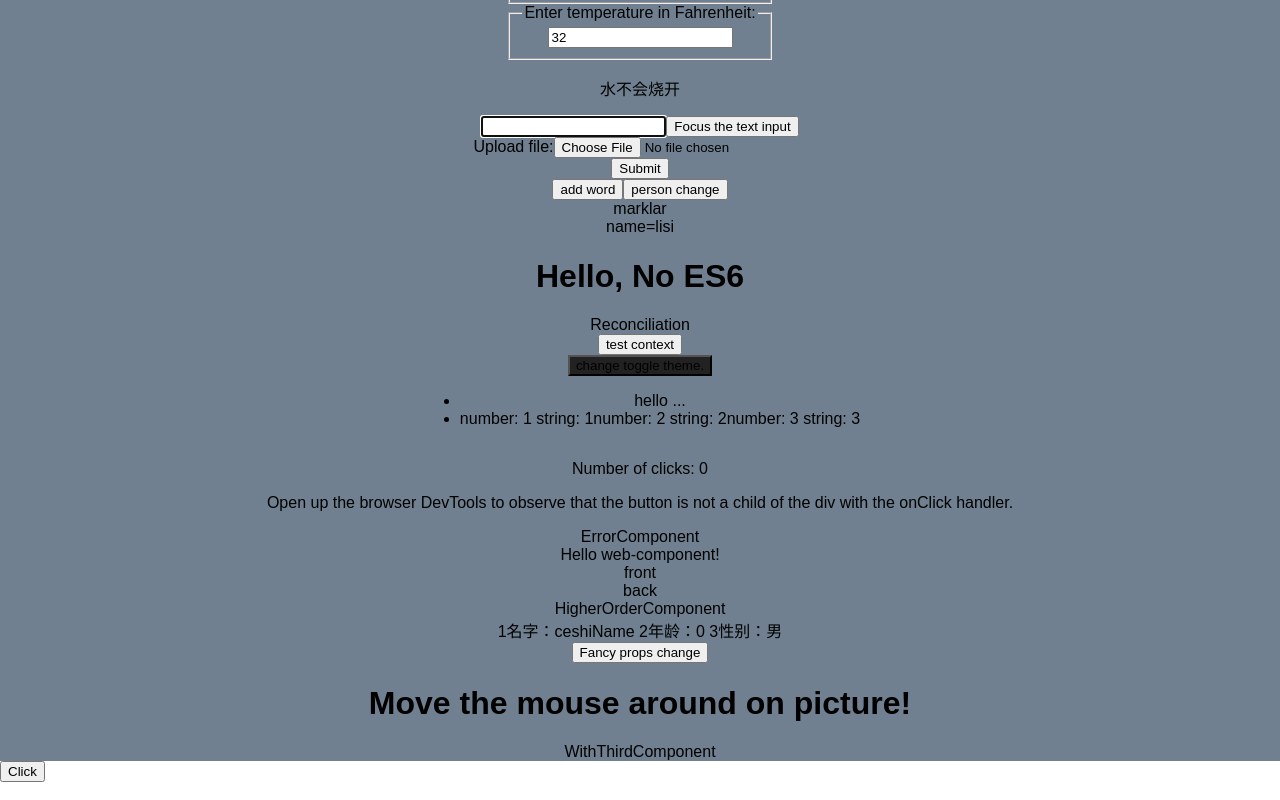
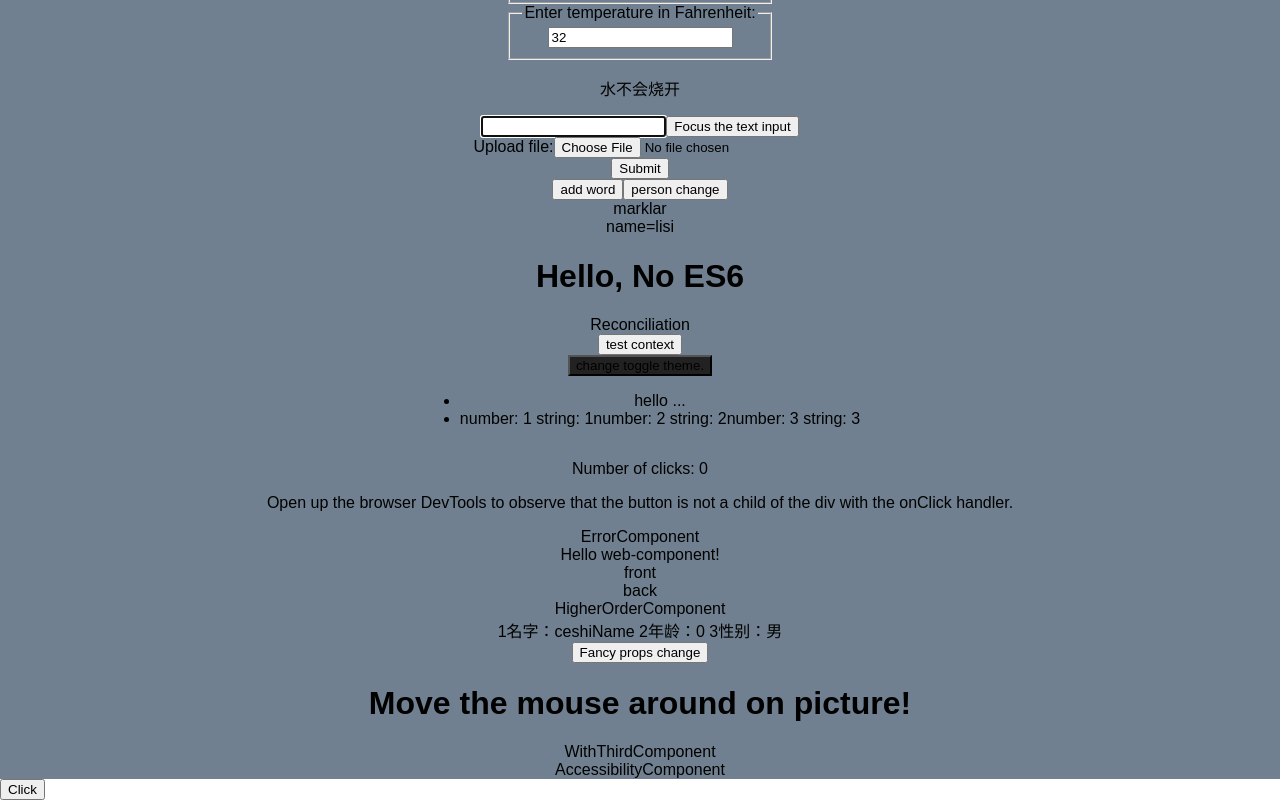
Before and after one commit to XinQiXiao/to-do-react-app, a React (Create React App) app: page / in a window 1280 px wide. Shown: the part 344-1144 px from the top of the page. Built offline with nearby package versions, Linux system fonts and the light colour scheme.

Commit message:
高级 Accessibility

```diff
--- a/src/App.js
+++ b/src/App.js
@@ -8,7 +8,7 @@ import {
   ContextComponent, ThemeComponent,
   // high advance
   PortalComponent, ErrorBoundaries, WebComponent, HighOrder, ForwardingRefs, RenderProps,
-  WithThird,
+  WithThird, Accessibility,
 } from './component'
 
 // img
@@ -44,6 +44,7 @@ class App extends Component {
           <ForwardingRefs />
           <RenderProps />
           <WithThird />
+          <Accessibility />
         </div>
       </div>
     )
--- /dev/null
+++ b/src/component/highAdvance/Accessibility.js
@@ -0,0 +1,16 @@
+/**
+ * 高阶 Accessibility （可访问性）
+ */
+import React, { PureComponent } from  'react'
+
+class AccessibilityComponent extends PureComponent{
+	render(){
+		return (
+			<div >
+				AccessibilityComponent
+			</div>
+		)
+	}
+}
+
+export default AccessibilityComponent
--- a/src/component/highAdvance/index.js
+++ b/src/component/highAdvance/index.js
@@ -5,6 +5,7 @@ import HighOrder from './HigherOrder'
 import ForwardingRefs from './ForwardingRefs'
 import RenderProps from './RenderProps'
 import WithThird from './WithThird'
+import Accessibility from './Accessibility'
 
 export {
 	PortalComponent,
@@ -14,4 +15,5 @@ export {
 	ForwardingRefs,
 	RenderProps,
 	WithThird,
+	Accessibility,
 }
--- a/src/component/index.js
+++ b/src/component/index.js
@@ -9,7 +9,7 @@ import { ContextComponent, ThemeComponent, } from './context'
 // highAdvance
 import {
 	PortalComponent, ErrorBoundaries, WebComponent, HighOrder, ForwardingRefs, RenderProps,
-	WithThird,
+	WithThird, Accessibility,
 } from './highAdvance'
 
 export {
@@ -33,4 +33,5 @@ export {
 	ForwardingRefs,
 	RenderProps,
 	WithThird,
+	Accessibility,
 }
```
